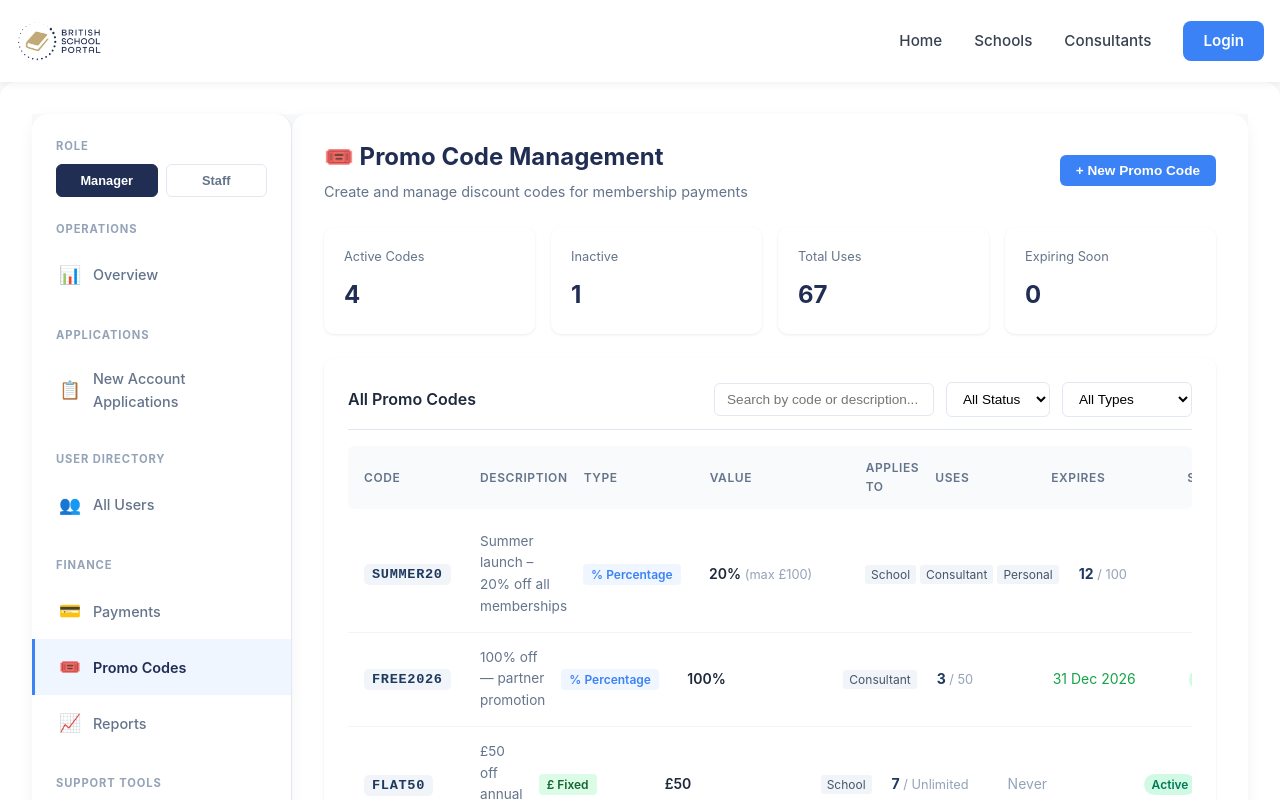
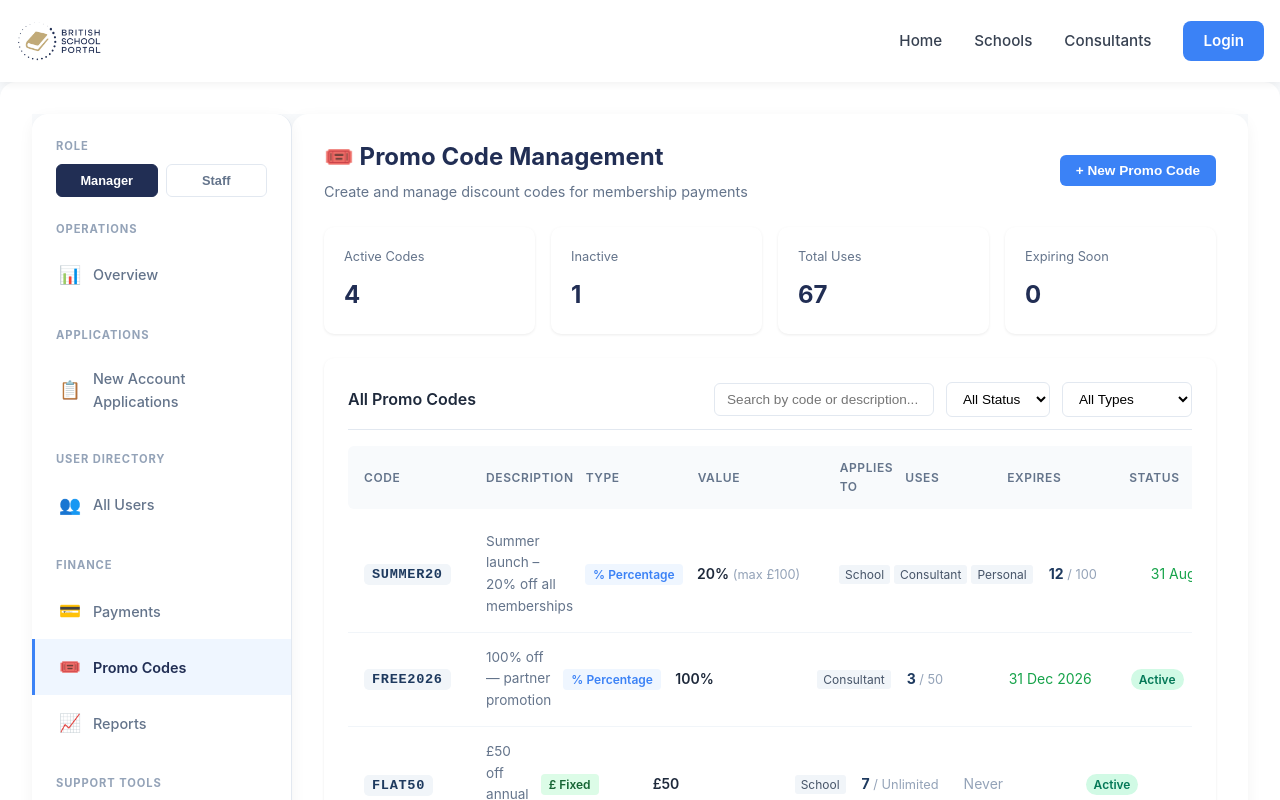
Before and after one commit to socialmedia-dot/bsp-v4, a Nuxt app: page /operations/discounts in a window 1280 px wide. Shown: the top 800 px of the page. Built offline with nearby package versions, Linux system fonts and the light colour scheme.

Commit message:
Fix desktop table column widths - reduce min-width and use fixed px columns

```diff
--- a/pages/operations/discounts.vue
+++ b/pages/operations/discounts.vue
@@ -439,8 +439,9 @@ const confirmDelete = () => {
 .users-table { display: flex; flex-direction: column; overflow-x: auto; }
 .promo-grid {
   display: grid;
-  grid-template-columns: minmax(100px, 1fr) 2.5fr minmax(110px, 1fr) minmax(140px, 1fr) 1.5fr minmax(100px, 1fr) minmax(120px, 1fr) minmax(100px, 1fr) minmax(130px, 1fr);
-  gap: 1rem;
+  grid-template-columns: 110px 2fr 100px 130px 1.5fr 90px 110px 90px 110px;
+  gap: 0.75rem;
+  min-width: 860px;
   align-items: center;
 }
 .table-header { background: #f8fafc; border-radius: 6px; padding: 0.75rem 1rem; font-size: 0.75rem; font-weight: 600; color: #64748b; text-transform: uppercase; letter-spacing: 0.05em; margin-bottom: 0.5rem; }
```
